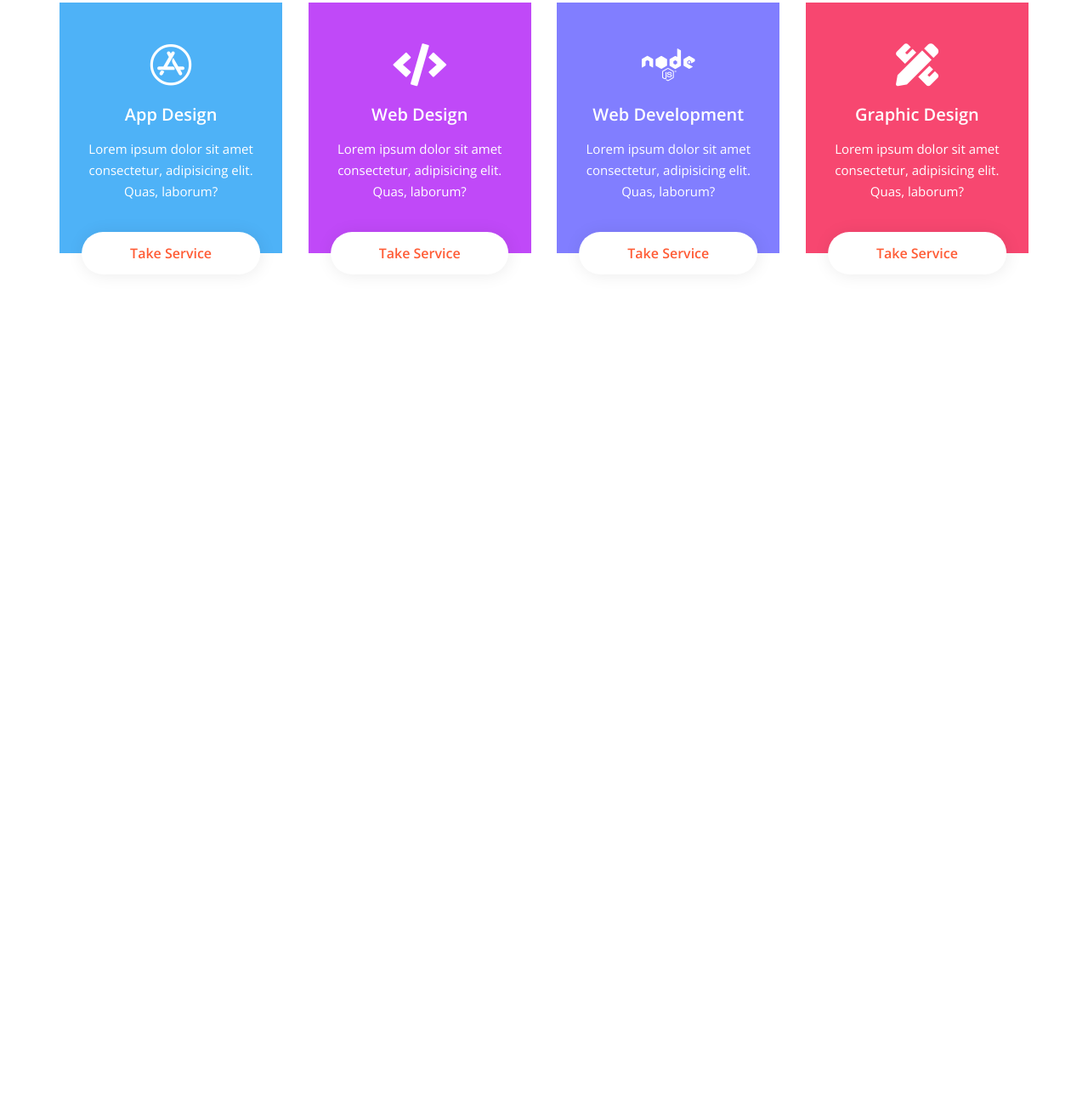
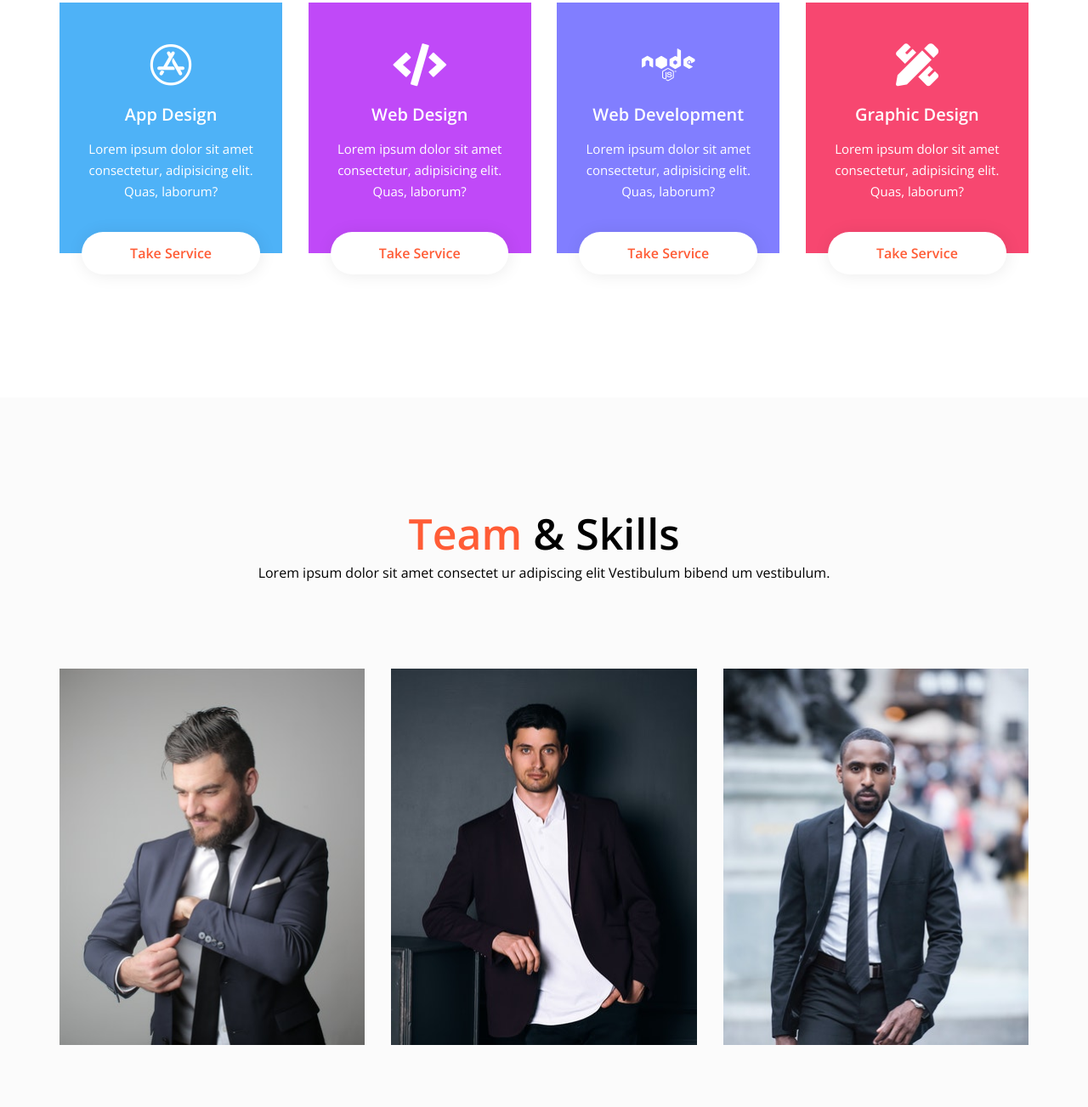
Before and after one commit to sauravdass/smart-agency, a plain HTML site: page index.html in a window 1280 px wide. Shown: the part 3634-4937 px from the top of the page at 85% size. Before the commit the page ends 4102 px from the top, so only its background shows below. Drawn offline with nearby package versions, Linux system fonts and the light colour scheme.

Commit message:
team section added

```diff
--- a/css/style.css
+++ b/css/style.css
@@ -43,7 +43,7 @@ img {
     padding: 0 15px;
 }
 
-.section-header{
+.section-header {
     text-align: center;
 }
 
@@ -63,7 +63,7 @@ p {
     line-height: 25px;
 }
 
-.btn{
+.btn {
     font-family: var(--open);
     font-weight: 600;
     font-size: 16px;
@@ -81,7 +81,7 @@ p {
     color: var(--cl1);
 }
 
-h4{
+h4 {
     font-family: var(--open);
     font-weight: 600;
     font-size: 20px;
@@ -143,12 +143,12 @@ h4{
     -webkit-transition: all linear 0.3s;
 }
 
-.menu-bg .menu-list ul li.active a{
+.menu-bg .menu-list ul li.active a {
     background: var(--cl1);
     color: #fff;
 }
 
-.menu-bg .menu-list ul li a:hover{
+.menu-bg .menu-list ul li a:hover {
     background: var(--cl1);
     color: #fff;
 }
@@ -181,7 +181,7 @@ h4{
     padding: 5px 12px;
 }
 
-.fixed-menu{
+.fixed-menu {
     position: fixed;
     top: 0;
     left: 0;
@@ -273,13 +273,13 @@ h4{
     padding-bottom: 150px;
 }
 
-#process-bg .main-box{
+#process-bg .main-box {
     margin-top: 100px;
     display: flex;
     justify-content: space-between;
 }
 
-#process-bg .main-box .box{
+#process-bg .main-box .box {
     width: 23%;
     text-align: center;
     color: #fff;
@@ -294,19 +294,19 @@ h4{
     -webkit-transition: all linear 0.3s;
 }
 
-#process-bg .main-box .box-1{
+#process-bg .main-box .box-1 {
     background: #4eb2f7;
 }
 
-#process-bg .main-box .box-2{
+#process-bg .main-box .box-2 {
     background: #c049f8;
 }
 
-#process-bg .main-box .box-3{
+#process-bg .main-box .box-3 {
     background: #817eff;
 }
 
-#process-bg .main-box .box-4{
+#process-bg .main-box .box-4 {
     background: #f74770;
 }
 
@@ -314,21 +314,21 @@ h4{
     box-shadow: 1px 1px 20px 0px rgba(0, 0, 0, 0.2);
 }
 
-#process-bg .main-box .box i{
+#process-bg .main-box .box i {
     font-size: 50px;
 }
 
-#process-bg .main-box .box h4{
+#process-bg .main-box .box h4 {
     padding-top: 14px;
     padding-bottom: 10px;
 }
 
-#process-bg .main-box .box p{
+#process-bg .main-box .box p {
     font-size: 15px;
     color: #fff;
 }
 
-#process-bg .main-box .box a.btn{
+#process-bg .main-box .box a.btn {
     display: inline-block;
     background: #fff;
     width: 80%;
@@ -341,11 +341,11 @@ h4{
     box-shadow: 1px 1px 20px 0px rgba(0, 0, 0, 0.08);
 }
 
-#process-bg .main-box .box:hover a.btn{
+#process-bg .main-box .box:hover a.btn {
     box-shadow: 1px 1px 20px 0px rgba(0, 0, 0, 0.2);
 }
 
-#process-bg .main-box .box a.btn:hover{
+#process-bg .main-box .box a.btn:hover {
     color: #fff;
     background: var(--cl1);
 }
@@ -359,24 +359,24 @@ h4{
     padding-bottom: 140px;
 }
 
-#featured .featured-items{
+#featured .featured-items {
     margin-top: 110px;
     display: flex;
     flex-wrap: wrap;
     justify-content: space-between;
 }
 
-#featured .featured-items .box{
+#featured .featured-items .box {
     width: 31.5%;
     position: relative;
     margin-bottom: 30px;
 }
 
-#featured .featured-items .box img{
+#featured .featured-items .box img {
     width: 100%;
 }
 
-#featured .featured-items .box .overlay{
+#featured .featured-items .box .overlay {
     position: absolute;
     width: 100%;
     height: 100%;
@@ -392,15 +392,15 @@ h4{
     -webkit-transition: all linear 0.4s;
 }
 
-#featured .featured-items .box:hover .overlay{
+#featured .featured-items .box:hover .overlay {
     transform: scale(1);
 }
 
-#featured .featured-items .box .overlay a.btn{
+#featured .featured-items .box .overlay a.btn {
     position: absolute;
     left: 50%;
     top: 50%;
-    transform: translate(-50%,-50%);
+    transform: translate(-50%, -50%);
     background: transparent;
     border: 2px solid var(--cl1);
     width: 60%;
@@ -408,7 +408,7 @@ h4{
     line-height: 40px;
 }
 
-#featured .featured-items .box .overlay a.btn:hover{
+#featured .featured-items .box .overlay a.btn:hover {
     background: var(--cl1);
     color: #fff;
 }
@@ -416,12 +416,12 @@ h4{
 /*featured css ends*/
 
 /*service css starts*/
-#service{
+#service {
     padding-top: 130px;
     padding-bottom: 170px;
 }
 
-#service .service-items{
+#service .service-items {
     margin-top: 100px;
     display: flex;
     flex-wrap: wrap;
@@ -429,7 +429,7 @@ h4{
     text-align: center;
 }
 
-#service .service-items .service-box{
+#service .service-items .service-box {
     width: 23%;
     color: #fff;
     padding: 0 28px;
@@ -443,19 +443,19 @@ h4{
     -webkit-transition: all linear 0.4s;
 }
 
-#service .service-items .box-1{
+#service .service-items .box-1 {
     background: #4eb2f7;
 }
 
-#service .service-items .box-2{
+#service .service-items .box-2 {
     background: #c049f8;
 }
 
-#service .service-items .box-3{
+#service .service-items .box-3 {
     background: #817eff;
 }
 
-#service .service-items .box-4{
+#service .service-items .box-4 {
     background: #f74770;
 }
 
@@ -463,21 +463,21 @@ h4{
     box-shadow: 1px 1px 20px 0px rgba(0, 0, 0, 0.2);
 }
 
-#service .service-items .service-box i{
+#service .service-items .service-box i {
     font-size: 50px;
 }
 
-#service .service-items .service-box h4{
+#service .service-items .service-box h4 {
     margin-top: 20px;
     margin-bottom: 15px;
 }
 
-#service .service-items .service-box p{
+#service .service-items .service-box p {
     font-size: 15px;
     color: #fff;
 }
 
-#service .service-items .service-box a.btn{
+#service .service-items .service-box a.btn {
     color: var(--cl1);
     background: #fff;
     border: none;
@@ -496,13 +496,121 @@ h4{
     -webkit-transition: all linear 0.4s;
 }
 
-#service .service-items .service-box a.btn:hover{
+#service .service-items .service-box a.btn:hover {
     color: #fff;
     background: var(--cl1);
 }
 
-#service .service-items .service-box:hover a.btn{
+#service .service-items .service-box:hover a.btn {
     box-shadow: 1px 1px 20px 0px rgba(0, 0, 0, 0.2);
+}
+
+/*service css ends*/
+
+/*team css starts*/
+#team {
+    padding-top: 126px;
+    padding-bottom: 150px;
+    background: #fbfbfb;
+}
+
+#team .team-items {
+    margin-top: 100px;
+    display: flex;
+    flex-wrap: wrap;
+    justify-content: space-between;
+}
+
+#team .team-items .team-box {
+    width: 31.5%;
+    position: relative;
+    overflow: hidden;
+}
+
+#team .team-items .team-box img {
+    width: 100%;
+}
+
+#team .team-items .team-box .overlay {
+    position: absolute;
+    width: auto;
+    height: 100%;
+    top: 0;
+    right: -60px;
+    text-align: center;
+    font-size: 20px;
+    background: rgba(0, 0, 0, 0.5);
+    transition: all linear 0.4s;
+    -o-transition: all linear 0.4s;
+    -moz-transition: all linear 0.4s;
+    -ms-transition: all linear 0.4s;
+    -webkit-transition: all linear 0.4s;
+}
+
+#team .team-items .team-box:hover .overlay {
+    right: 0;
+}
+
+#team .team-items .team-box .overlay ul {
+    margin-top: 30px;
+}
+
+#team .team-items .team-box .overlay ul li {
+    margin-bottom: 20px;
+}
+
+#team .team-items .team-box .overlay ul li a {
+    display: block;
+    width: 60px;
+    height: 60px;
+    border: 2px solid var(--cl1);
+    line-height: 60px;
+    color: var(--cl1);
+    transition: all linear 0.3s;
+    -o-transition: all linear 0.3s;
+    -moz-transition: all linear 0.3s;
+    -ms-transition: all linear 0.3s;
+    -webkit-transition: all linear 0.3s;
+}
+
+#team .team-items .team-box .overlay ul li a:hover {
+    background: var(--cl1);
+    color: #fff;
+}
+
+#team .team-items .team-box .overlay-2 {
+    position: absolute;
+    width: 70%;
+    height: 60px;
+    left: 0;
+    bottom: -70px;
+    text-align: center;
+    background: rgba(255, 255, 255, 0.8);
+    transition: all linear 0.4s;
+    -o-transition: all linear 0.4s;
+    -moz-transition: all linear 0.4s;
+    -ms-transition: all linear 0.4s;
+    -webkit-transition: all linear 0.4s;
+}
+
+#team .team-items .team-box:hover .overlay-2 {
+    bottom: 0;
+}
+
+#team .team-items .team-box .overlay-2 h3 {
+    font-family: var(--open);
+    font-weight: 600;
+    font-size: 24px;
+    color: var(--cl1);
+    text-transform: capitalize;
+}
+
+#team .team-items .team-box .overlay-2 span {
+    font-family: var(--open);
+    font-weight: 300;
+    font-size: 15px;
+    color: var(--cl1);
+    text-transform: capitalize;
 }
 
 
@@ -513,7 +621,13 @@ h4{
 
 
 
-/*service css ends*/
+
+
+
+
+
+/*team css ends*/
+
 
 /* back to top starts */
 #backToTop {
@@ -573,7 +687,7 @@ h4{
     -webkit-transition: all linear 0.4s;
 }
 
-#backToTop:hover i{
+#backToTop:hover i {
     color: #fff;
 }
 
--- a/index.html
+++ b/index.html
@@ -193,7 +193,6 @@
                 <h2><span class="hColor">services</span> we provide</h2>
                 <p>Lorem ipsum dolor sit amet consectet ur adipiscing elit  Vestibulum bibend um vestibulum.</p>
             </div>
-
             <div class="service-items">
                 <div class="service-box box-1">
                     <i class="fab fa-app-store"></i>
@@ -224,6 +223,65 @@
     </section>
     <!-- service ends -->
 
+    <!-- team starts -->
+    <section id="team" class="full-wrapper">
+        <div class="container">
+            <div class="section-header">
+                <h2><span class="hColor">team</span> &amp; skills</h2>
+                <p>Lorem ipsum dolor sit amet consectet ur adipiscing elit  Vestibulum bibend um vestibulum.</p>
+            </div>
+
+            <div class="team-items">
+                <div class="team-box box-1">
+                    <img src="images/team1.jpg" alt="team member">
+                    <div class="overlay">
+                        <ul>
+                            <li><a href="#"><i class="fab fa-facebook-f"></i></a></li>
+                            <li><a href="#"><i class="fab fa-twitter"></i></a></li>
+                            <li><a href="#"><i class="fab fa-linkedin-in"></i></a></li>
+                            <li><a href="#"><i class="fab fa-instagram"></i></a></li>
+                        </ul>
+                    </div>
+                    <div class="overlay-2">
+                        <h3>tom</h3>
+                        <span>full stack developer</span>
+                    </div>
+                </div>
+                <div class="team-box box-2">
+                    <img src="images/team2.jpg" alt="team member">
+                    <div class="overlay">
+                        <ul>
+                            <li><a href="#"><i class="fab fa-facebook-f"></i></a></li>
+                            <li><a href="#"><i class="fab fa-twitter"></i></a></li>
+                            <li><a href="#"><i class="fab fa-linkedin-in"></i></a></li>
+                            <li><a href="#"><i class="fab fa-instagram"></i></a></li>
+                        </ul>
+                    </div>
+                    <div class="overlay-2">
+                        <h3>jack</h3>
+                        <span>app developer</span>
+                    </div>
+                </div>
+                <div class="team-box box-3">
+                    <img src="images/team3.jpg" alt="team member">
+                    <div class="overlay">
+                        <ul>
+                            <li><a href="#"><i class="fab fa-facebook-f"></i></a></li>
+                            <li><a href="#"><i class="fab fa-twitter"></i></a></li>
+                            <li><a href="#"><i class="fab fa-linkedin-in"></i></a></li>
+                            <li><a href="#"><i class="fab fa-instagram"></i></a></li>
+                        </ul>
+                    </div>
+                    <div class="overlay-2">
+                        <h3>harry</h3>
+                        <span>graphic design</span>
+                    </div>
+                </div>
+            </div>
+        </div>
+    </section>
+    <!-- team ends -->
+
 
 
 
```
Also changed, not shown: css/responsive.css (+49 -3 lines), images/team1.jpg (added), images/team2.jpg (added), images/team3.jpg (added).
